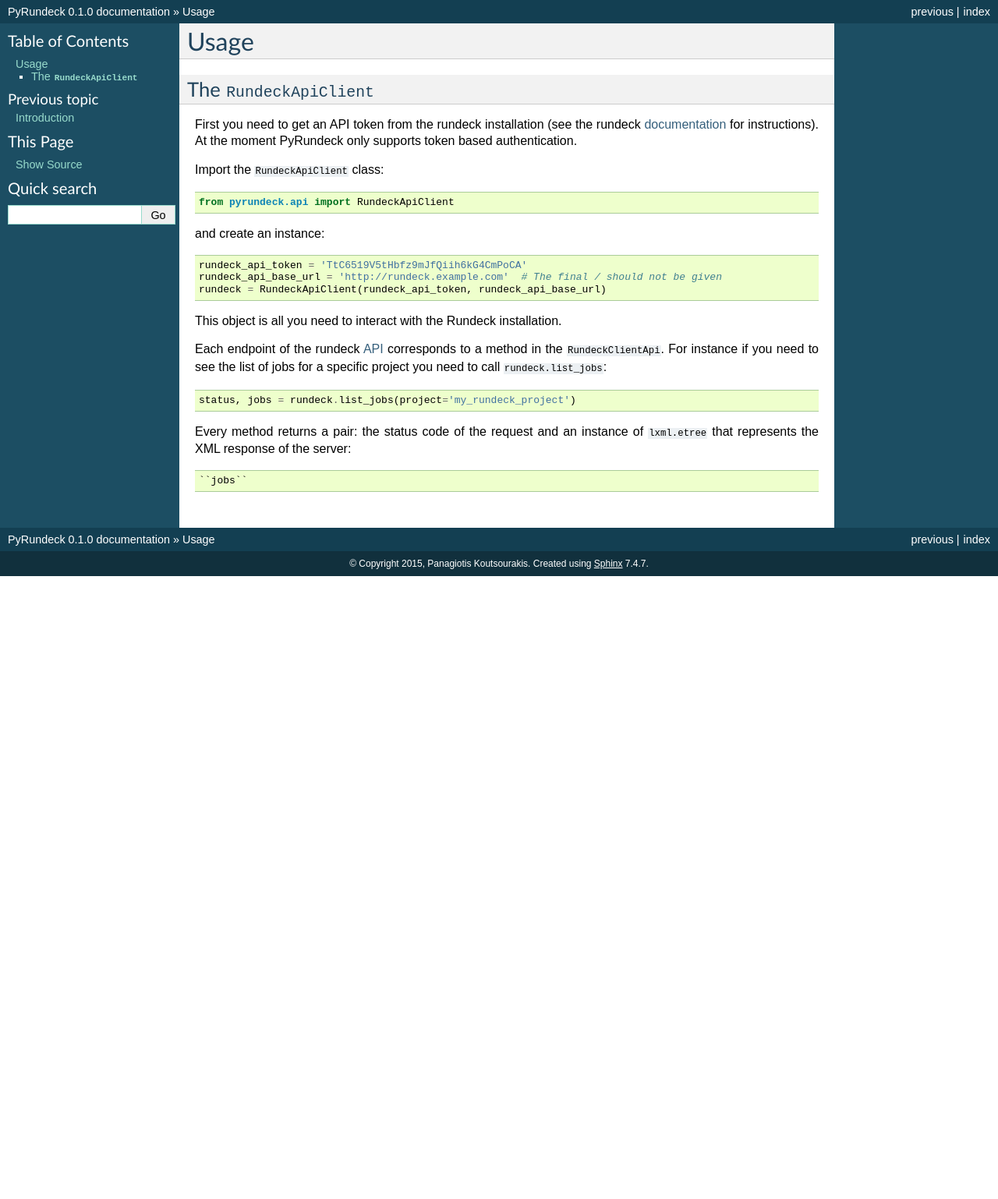
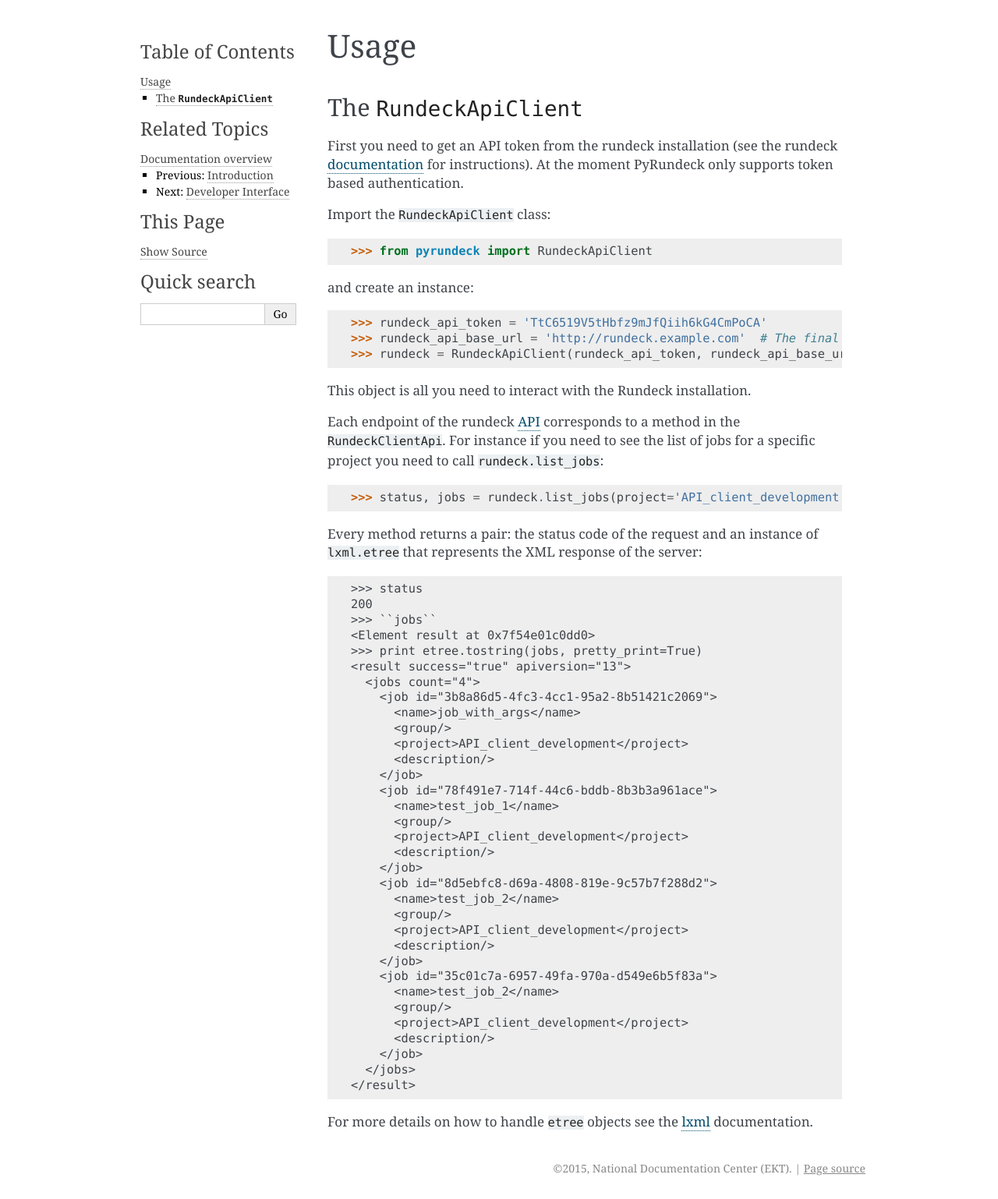
Before and after one commit to EKT/pyrundeck, a Sphinx documentation site: the page built from doc/usage.rst, in a window 1280 px wide. Shown: the whole page at 78% size. Built offline with Sphinx 7.4.7, drawn with Linux system fonts in a browser that asks for light colours; before the commit the page ends 900 px from its top, so only the background shows below that.

Commit message:
update the documentation

```diff
--- a/doc/conf.py
+++ b/doc/conf.py
@@ -1,4 +1,3 @@
-#!/usr/bin/env python3
 # -*- coding: utf-8 -*-
 #
 # PyRundeck documentation build configuration file, created by
@@ -19,7 +18,7 @@
 # If extensions (or modules to document with autodoc) are in another directory,
 # add these directories to sys.path here. If the directory is relative to the
 # documentation root, use os.path.abspath to make it absolute, like shown here.
-#sys.path.insert(0, os.path.abspath('.'))
+sys.path.insert(0, os.path.abspath('../'))
 
 # -- General configuration ------------------------------------------------
 
@@ -50,7 +49,7 @@
 
 # General information about the project.
 project = 'PyRundeck'
-copyright = '2015, Panagiotis Koutsourakis'
+copyright = '2015, National Documentation Center (EKT)'
 
 # The version info for the project you're documenting, acts as replacement for
 # |version| and |release|, also used in various other places throughout the
@@ -59,7 +58,7 @@
 # The short X.Y version.
 version = '0.1'
 # The full version, including alpha/beta/rc tags.
-release = '0.1.0'
+release = '0.1.0 alpha'
 
 # The language for content autogenerated by Sphinx. Refer to documentation
 # for a list of supported languages.
@@ -104,12 +103,15 @@
 
 # The theme to use for HTML and HTML Help pages.  See the documentation for
 # a list of builtin themes.
-html_theme = 'default'
+html_theme = 'alabaster'
 
 # Theme options are theme-specific and customize the look and feel of a theme
 # further.  For a list of options available for each theme, see the
 # documentation.
-#html_theme_options = {}
+html_theme_options = {
+    'show_related': 'true',
+    'show_powered_by': 'false'
+}
 
 # Add any paths that contain custom themes here, relative to this directory.
 #html_theme_path = []
@@ -203,7 +205,7 @@
 #  author, documentclass [howto, manual, or own class]).
 latex_documents = [
   ('index', 'PyRundeck.tex', 'PyRundeck Documentation',
-   'Panagiotis Koutsourakis', 'manual'),
+   'National Documentation Center (EKT)', 'manual'),
 ]
 
 # The name of an image file (relative to this directory) to place at the top of
@@ -233,7 +235,7 @@
 # (source start file, name, description, authors, manual section).
 man_pages = [
     ('index', 'pyrundeck', 'PyRundeck Documentation',
-     ['Panagiotis Koutsourakis'], 1)
+     ['National Documentation Center (EKT)'], 1)
 ]
 
 # If true, show URL addresses after external links.
@@ -247,7 +249,7 @@
 #  dir menu entry, description, category)
 texinfo_documents = [
   ('index', 'PyRundeck', 'PyRundeck Documentation',
-   'Panagiotis Koutsourakis', 'PyRundeck', 'One line description of project.',
+   'National Documentation Center (EKT)', 'PyRundeck', 'One line description of project.',
    'Miscellaneous'),
 ]
 
--- a/doc/index.rst
+++ b/doc/index.rst
@@ -13,6 +13,7 @@
 
    intro
    usage
+   modules
 
 
 Indices and tables
--- a/doc/intro.rst
+++ b/doc/intro.rst
@@ -8,6 +8,11 @@
 Right now there is no structured way to install this library, but this will be corrected soon. For now, clone the git
 repository, create a new virtual environment and install the requirements.
 
+Acknowledgments
+---------------
+
+This library was inspired (and copied both ideas and code) from Ryan McGrath's `Twython <https://github
+.com/ryanmcgrath/twython>`_ library for the Twitter API.
 
 
 
--- /dev/null
+++ b/doc/modules.rst
@@ -0,0 +1,7 @@
+Developer Interface
+===================
+
+.. toctree::
+   :maxdepth: 4
+
+   pyrundeck
--- a/doc/usage.rst
+++ b/doc/usage.rst
@@ -8,26 +8,60 @@
 
 Import the ``RundeckApiClient`` class::
 
-    from pyrundeck.api import RundeckApiClient
+    >>> from pyrundeck import RundeckApiClient
 
 and create an instance::
 
-    rundeck_api_token = 'TtC6519V5tHbfz9mJfQiih6kG4CmPoCA'
-    rundeck_api_base_url = 'http://rundeck.example.com'  # The final / should not be given
-    rundeck = RundeckApiClient(rundeck_api_token, rundeck_api_base_url)
+    >>> rundeck_api_token = 'TtC6519V5tHbfz9mJfQiih6kG4CmPoCA'
+    >>> rundeck_api_base_url = 'http://rundeck.example.com'  # The final / should not be given
+    >>> rundeck = RundeckApiClient(rundeck_api_token, rundeck_api_base_url)
 
 This object is all you need to interact with the Rundeck installation.
 
 Each endpoint of the rundeck API_ corresponds to a method in the ``RundeckClientApi``. For instance if you need to
 see the list of jobs for a specific project you need to call ``rundeck.list_jobs``::
 
-    status, jobs = rundeck.list_jobs(project='my_rundeck_project')
+    >>> status, jobs = rundeck.list_jobs(project='API_client_development')
 
 Every method returns a pair: the status code of the request and an instance of ``lxml.etree`` that represents the XML
 response of the server::
 
-    ``jobs``
+    >>> status
+    200
+    >>> ``jobs``
+    <Element result at 0x7f54e01c0dd0>
+    >>> print etree.tostring(jobs, pretty_print=True)
+    <result success="true" apiversion="13">
+      <jobs count="4">
+        <job id="3b8a86d5-4fc3-4cc1-95a2-8b51421c2069">
+          <name>job_with_args</name>
+          <group/>
+          <project>API_client_development</project>
+          <description/>
+        </job>
+        <job id="78f491e7-714f-44c6-bddb-8b3b3a961ace">
+          <name>test_job_1</name>
+          <group/>
+          <project>API_client_development</project>
+          <description/>
+        </job>
+        <job id="8d5ebfc8-d69a-4808-819e-9c57b7f288d2">
+          <name>test_job_2</name>
+          <group/>
+          <project>API_client_development</project>
+          <description/>
+        </job>
+        <job id="35c01c7a-6957-49fa-970a-d549e6b5f83a">
+          <name>test_job_2</name>
+          <group/>
+          <project>API_client_development</project>
+          <description/>
+        </job>
+      </jobs>
+    </result>
 
+For more details on how to handle ``etree`` objects see the lxml_ documentation.
 
 .. _documentation: http://rundeck.org/docs/api/index.html#token-authentication
 .. _API: http://rundeck.org/docs/api/
+.. _lxml: http://lxml.de/
```
Also changed, not shown: doc/PyRundeck.rst (deleted, +0 -28 lines), doc/pyrundeck.rst (added, +34 -0 lines).
